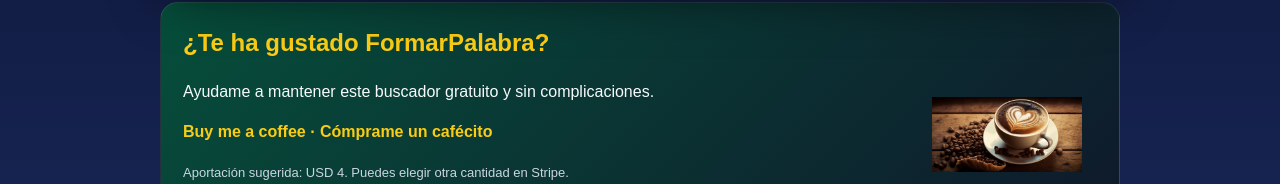
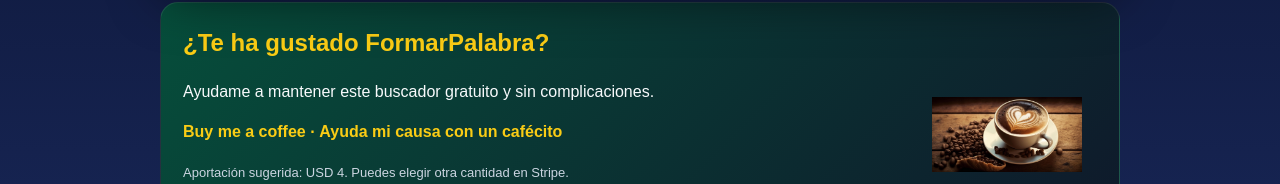
Before and after one commit to pafoxworth123/formapalabra, a plain HTML site: page index.html in a window 1280 px wide. Shown: the part 768-952 px from the top of the page. Drawn offline with Linux system fonts and the light colour scheme.

Commit message:
Add files via upload

```diff
--- a/index.html
+++ b/index.html
@@ -37,7 +37,7 @@
       <div id="savedBox" class="small" style="margin-top:12px"></div>
       <div id="resultsSection" class="results" hidden><h2>Jugadas válidas</h2><p class="small" id="resultsCount"></p><div id="resultsList"></div></div>
     </section>
-    <section class="section support"><div class="support-content"><h2>¿Te ha gustado FormarPalabra?</h2><p>Ayudame a mantener este buscador gratuito y sin complicaciones.</p><div class="tools"><div><p style="margin:0 0 6px;font-weight:900;color:#facc15">Buy me a coffee · Cómprame un cafécito</p><stripe-buy-button buy-button-id="buy_btn_1UMImrAeH8yvhSODy3VwRVeS" publishable-key="pk_live_51UMHljAeH8yvhSODrJJLfVxelMdKd44ckFEyLPLZvBa4pk8ur3t6uhOLD5XEw5tXKIzU8LL0TmqFfRA96LzoyTjz008YCLhiLF"></stripe-buy-button></div></div><p class="small">Aportación sugerida: USD 4. Puedes elegir otra cantidad en Stripe.</p></div><img class="coffee-art" src="the-cup-of-latte.jpg" alt="Taza de café"> </section>
+    <section class="section support"><div class="support-content"><h2>¿Te ha gustado FormarPalabra?</h2><p>Ayudame a mantener este buscador gratuito y sin complicaciones.</p><div class="tools"><div><p style="margin:0 0 6px;font-weight:900;color:#facc15">Buy me a coffee · Ayuda mi causa con un cafécito</p><stripe-buy-button buy-button-id="buy_btn_1UMImrAeH8yvhSODy3VwRVeS" publishable-key="pk_live_51UMHljAeH8yvhSODrJJLfVxelMdKd44ckFEyLPLZvBa4pk8ur3t6uhOLD5XEw5tXKIzU8LL0TmqFfRA96LzoyTjz008YCLhiLF"></stripe-buy-button></div></div><p class="small">Aportación sugerida: USD 4. Puedes elegir otra cantidad en Stripe.</p></div><img class="coffee-art" src="the-cup-of-latte.jpg" alt="Taza de café"> </section>
     <section class="section signup"><h2>Recibe retos y novedades de palabras (Gratis)</h2><p>Un correo ocasional con retos, trucos y nuevas funciones de FormarPalabra.</p><div id="mc_embed_shell"><div id="mc_embed_signup"><form action="https://FormarPalabra.us5.list-manage.com/subscribe/post?u=bb5de61450a97fa2b847347e2&amp;id=e95d922838&amp;f_id=00e140e0f0" method="post" id="mc-embedded-subscribe-form" name="mc-embedded-subscribe-form" class="validate" target="_blank"><div id="mc_embed_signup_scroll"><label for="mce-EMAIL">Correo electrónico <span aria-hidden="true">*</span></label><input type="email" name="EMAIL" id="mce-EMAIL" required><div aria-hidden="true" style="position:absolute;left:-5000px"><input type="text" name="b_bb5de61450a97fa2b847347e2_e95d922838" tabindex="-1" value=""></div><input type="submit" name="subscribe" id="mc-embedded-subscribe" value="Suscribirme"></div></form></div></div></section>
     <section class="section"><h2>FormarPalabra Pro — próximamente</h2><div class="cards"><div class="card"><h3>Sin anuncios</h3><p class="small">Una experiencia limpia para encontrar tu jugada.</p></div><div class="card"><h3>Búsquedas guardadas</h3><p class="small">Conserva tus combinaciones y vuelve a ellas rápidamente.</p></div><div class="card"><h3>Filtros avanzados</h3><p class="small">Más control sobre longitud, comodines y puntuación.</p></div></div></section>
     <section class="section"><h2>¿Cómo usar el buscador para formar palabras?</h2><p>Introduce las letras disponibles y utiliza <strong>?</strong> o <strong>*</strong> como comodín. Puedes indicar por qué letras empieza, qué contiene o cómo termina la palabra. Los resultados se ordenan por longitud y puntuación calculada.</p><h3>Diccionario y significado</h3><p>Las jugadas enlazan con la consulta correspondiente en el Diccionario de la lengua española de la RAE.</p></section>
```
